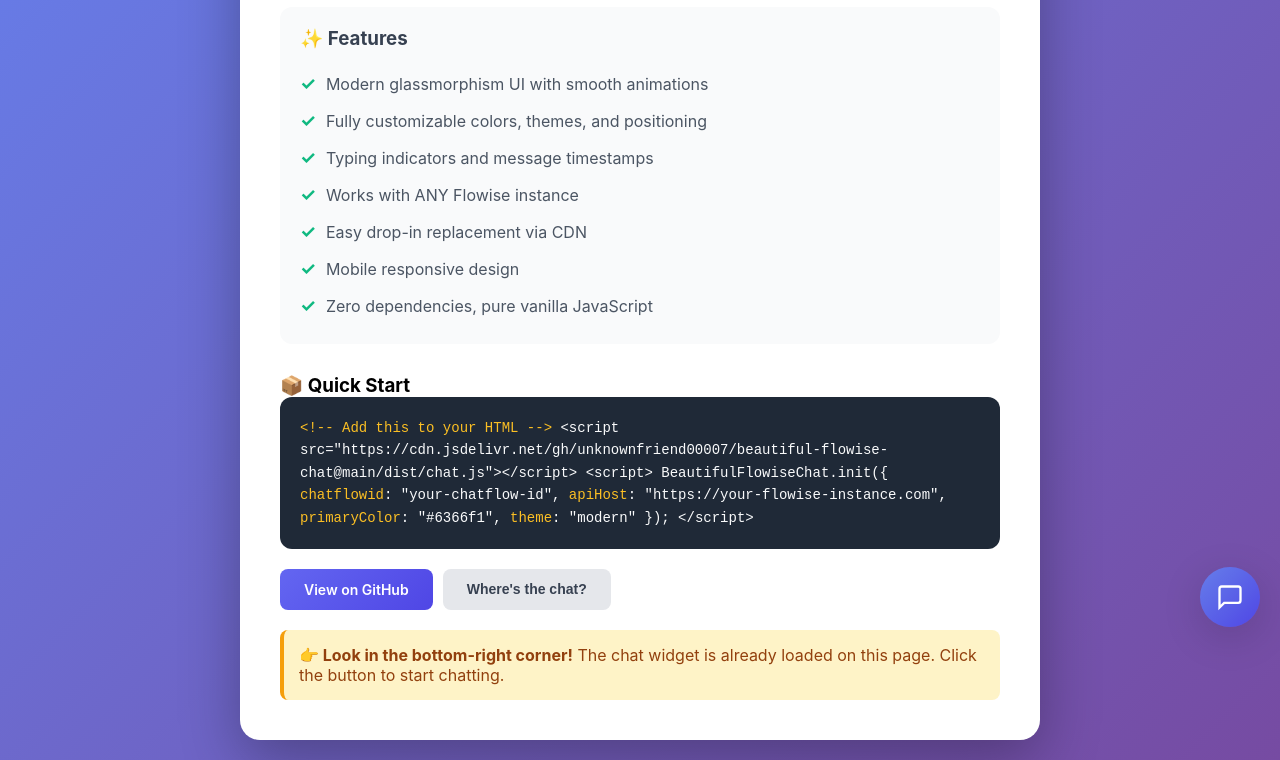
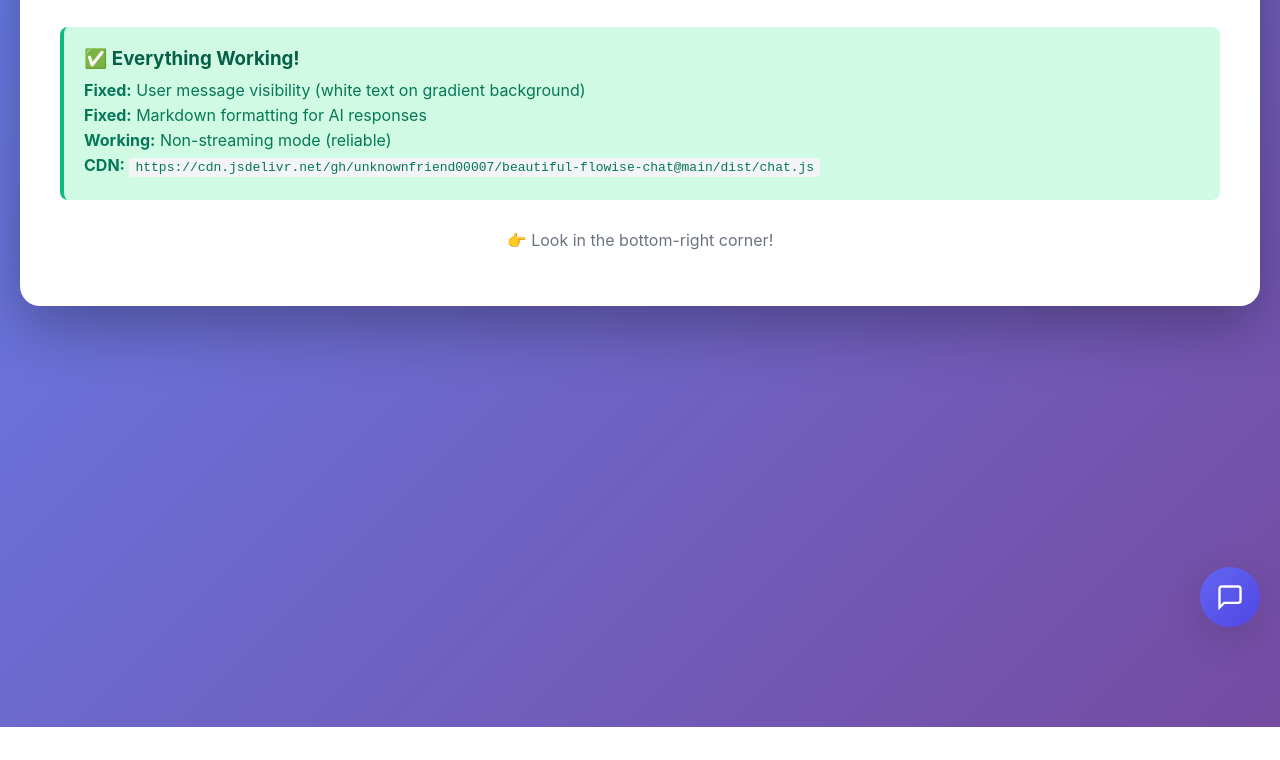
Before and after one commit to unknownfriend00007/beautiful-flowise-chat, a website: page index.html in a window 1280 px wide. Shown: the part 153-913 px from the top of the page. After the commit the page ends 880 px from the top, so only its background shows below. Drawn offline with Linux system fonts and the light colour scheme.

Commit message:
v1.2.0 - Build dist, fix test pages, working version

```diff
--- a/index.html
+++ b/index.html
@@ -5,190 +5,40 @@
     <meta name="viewport" content="width=device-width, initial-scale=1.0">
     <title>Beautiful Flowise Chat - Demo</title>
     <style>
-        * {
-            margin: 0;
-            padding: 0;
-            box-sizing: border-box;
-        }
-
-        body {
-            font-family: -apple-system, BlinkMacSystemFont, 'Segoe UI', Roboto, Oxygen, Ubuntu, Cantarell, sans-serif;
-            background: linear-gradient(135deg, #667eea 0%, #764ba2 100%);
-            min-height: 100vh;
-            display: flex;
-            align-items: center;
-            justify-content: center;
-            padding: 20px;
-        }
-
-        .demo-container {
-            max-width: 800px;
-            background: white;
-            border-radius: 20px;
-            padding: 40px;
-            box-shadow: 0 20px 60px rgba(0, 0, 0, 0.3);
-        }
-
-        h1 {
-            color: #1f2937;
-            margin-bottom: 10px;
-            font-size: 32px;
-        }
-
-        .subtitle {
-            color: #6b7280;
-            margin-bottom: 30px;
-            font-size: 18px;
-        }
-
-        .feature-list {
-            background: #f9fafb;
-            border-radius: 12px;
-            padding: 20px;
-            margin-bottom: 30px;
-        }
-
-        .feature-list h3 {
-            color: #374151;
-            margin-bottom: 15px;
-        }
-
-        .feature-list ul {
-            list-style: none;
-            padding: 0;
-        }
-
-        .feature-list li {
-            padding: 8px 0;
-            color: #4b5563;
-            display: flex;
-            align-items: center;
-            gap: 10px;
-        }
-
-        .feature-list li::before {
-            content: '✓';
-            color: #10b981;
-            font-weight: bold;
-            font-size: 18px;
-        }
-
-        .code-block {
-            background: #1f2937;
-            color: #f9fafb;
-            padding: 20px;
-            border-radius: 12px;
-            overflow-x: auto;
-            font-family: 'Courier New', monospace;
-            font-size: 14px;
-            line-height: 1.6;
-            margin-bottom: 20px;
-        }
-
-        .code-block code {
-            color: #f9fafb;
-        }
-
-        .highlight {
-            color: #fbbf24;
-        }
-
-        .button-group {
-            display: flex;
-            gap: 10px;
-            flex-wrap: wrap;
-        }
-
-        .btn {
-            padding: 12px 24px;
-            border-radius: 8px;
-            border: none;
-            font-size: 14px;
-            font-weight: 600;
-            cursor: pointer;
-            text-decoration: none;
-            display: inline-block;
-            transition: transform 0.2s, box-shadow 0.2s;
-        }
-
-        .btn-primary {
-            background: linear-gradient(135deg, #6366f1, #4f46e5);
-            color: white;
-        }
-
-        .btn-secondary {
-            background: #e5e7eb;
-            color: #374151;
-        }
-
-        .btn:hover {
-            transform: translateY(-2px);
-            box-shadow: 0 4px 12px rgba(0, 0, 0, 0.15);
-        }
-
-        .note {
-            background: #fef3c7;
-            border-left: 4px solid #f59e0b;
-            padding: 15px;
-            border-radius: 8px;
-            margin-top: 20px;
-            color: #92400e;
-        }
+        body { font-family: -apple-system, sans-serif; background: linear-gradient(135deg, #667eea 0%, #764ba2 100%); min-height: 100vh; padding: 40px 20px; margin: 0; }
+        .container { max-width: 1200px; margin: 0 auto; background: white; border-radius: 20px; padding: 40px; box-shadow: 0 20px 60px rgba(0, 0, 0, 0.3); }
+        h1 { color: #1f2937; margin: 0 0 10px 0; }
+        .version { color: #6b7280; font-size: 14px; margin-bottom: 30px; }
+        .demo-info { background: #d1fae5; border-left: 4px solid #10b981; padding: 20px; border-radius: 8px; margin: 20px 0; }
+        .demo-info h3 { color: #065f46; margin: 0 0 10px 0; }
+        .demo-info p { color: #047857; margin: 5px 0; }
+        code { background: #f3f4f6; padding: 2px 6px; border-radius: 4px; font-family: monospace; }
     </style>
 </head>
 <body>
-    <div class="demo-container">
+    <div class="container">
         <h1>🎨 Beautiful Flowise Chat</h1>
-        <p class="subtitle">A modern, customizable alternative to Flowise's default chat embed</p>
+        <p class="version">Version 1.2.0 - Working Demo</p>
 
-        <div class="feature-list">
-            <h3>✨ Features</h3>
-            <ul>
-                <li>Modern glassmorphism UI with smooth animations</li>
-                <li>Fully customizable colors, themes, and positioning</li>
-                <li>Typing indicators and message timestamps</li>
-                <li>Works with ANY Flowise instance</li>
-                <li>Easy drop-in replacement via CDN</li>
-                <li>Mobile responsive design</li>
-                <li>Zero dependencies, pure vanilla JavaScript</li>
-            </ul>
+        <div class="demo-info">
+            <h3>✅ Everything Working!</h3>
+            <p><strong>Fixed:</strong> User message visibility (white text on gradient background)</p>
+            <p><strong>Fixed:</strong> Markdown formatting for AI responses</p>
+            <p><strong>Working:</strong> Non-streaming mode (reliable)</p>
+            <p><strong>CDN:</strong> <code>https://cdn.jsdelivr.net/gh/unknownfriend00007/beautiful-flowise-chat@main/dist/chat.js</code></p>
         </div>
 
-        <h3>📦 Quick Start</h3>
-        <div class="code-block">
-<code><span class="highlight">&lt;!-- Add this to your HTML --&gt;</span>
-&lt;script src="https://cdn.jsdelivr.net/gh/unknownfriend00007/beautiful-flowise-chat@main/dist/chat.js"&gt;&lt;/script&gt;
-&lt;script&gt;
-    BeautifulFlowiseChat.init({
-        <span class="highlight">chatflowid</span>: "your-chatflow-id",
-        <span class="highlight">apiHost</span>: "https://your-flowise-instance.com",
-        <span class="highlight">primaryColor</span>: "#6366f1",
-        <span class="highlight">theme</span>: "modern"
-    });
-&lt;/script&gt;</code>
-        </div>
-
-        <div class="button-group">
-            <a href="https://github.com/unknownfriend00007/beautiful-flowise-chat" class="btn btn-primary" target="_blank">View on GitHub</a>
-            <button class="btn btn-secondary" onclick="alert('Chat widget is in the bottom-right corner!')">Where's the chat?</button>
-        </div>
-
-        <div class="note">
-            <strong>👉 Look in the bottom-right corner!</strong> The chat widget is already loaded on this page. Click the button to start chatting.
-        </div>
+        <p style="color: #6b7280; text-align: center; margin-top: 30px;">👉 Look in the bottom-right corner!</p>
     </div>
 
-    <!-- Load the Beautiful Flowise Chat Widget -->
-    <script src="dist/chat.js"></script>
+    <script src="./dist/chat.js"></script>
     <script>
-        // Initialize with your Flowise instance
         BeautifulFlowiseChat.init({
             chatflowid: "a32ee1fe-b6bd-43e0-846b-d95b48a5ad6f",
             apiHost: "https://ruvatron-flowhybrid-3.hf.space",
-            primaryColor: "#667eea",
             theme: "modern",
-            title: "Demo Assistant",
-            welcomeMessage: "Hi! This is a demo of Beautiful Flowise Chat. Try asking me anything!"
+            debug: false,
+            enableMarkdown: true
         });
     </script>
 </body>
```
Also changed, not shown: dist/chat.js.
